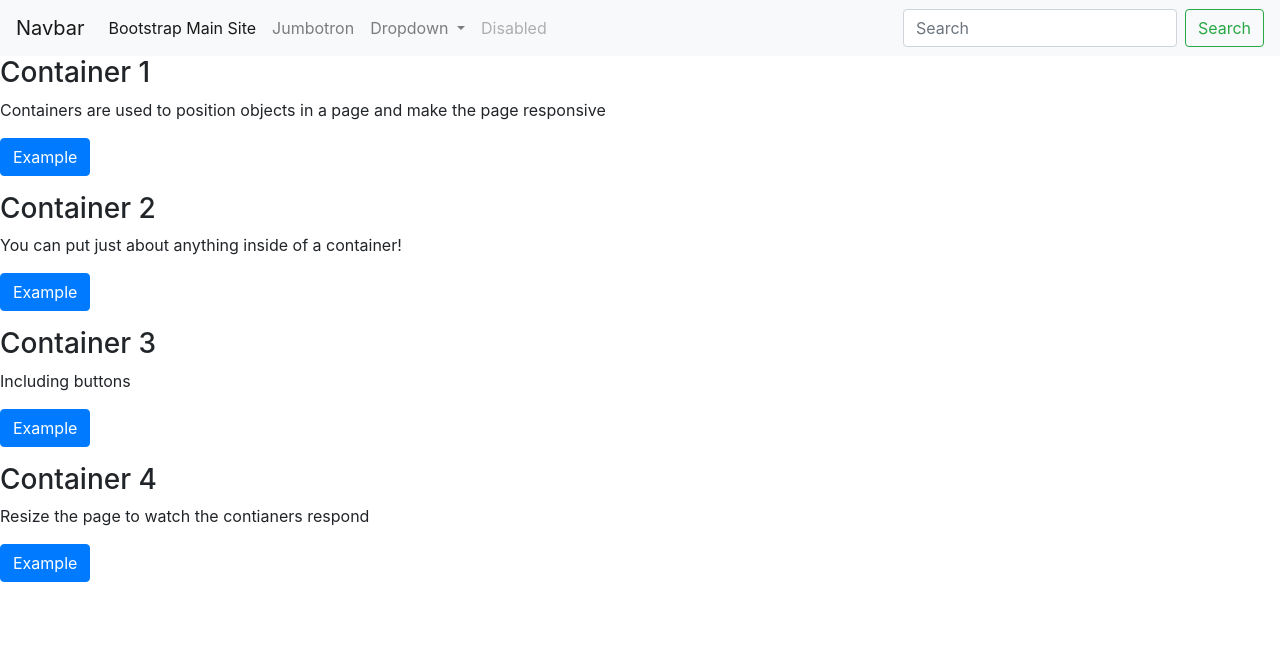
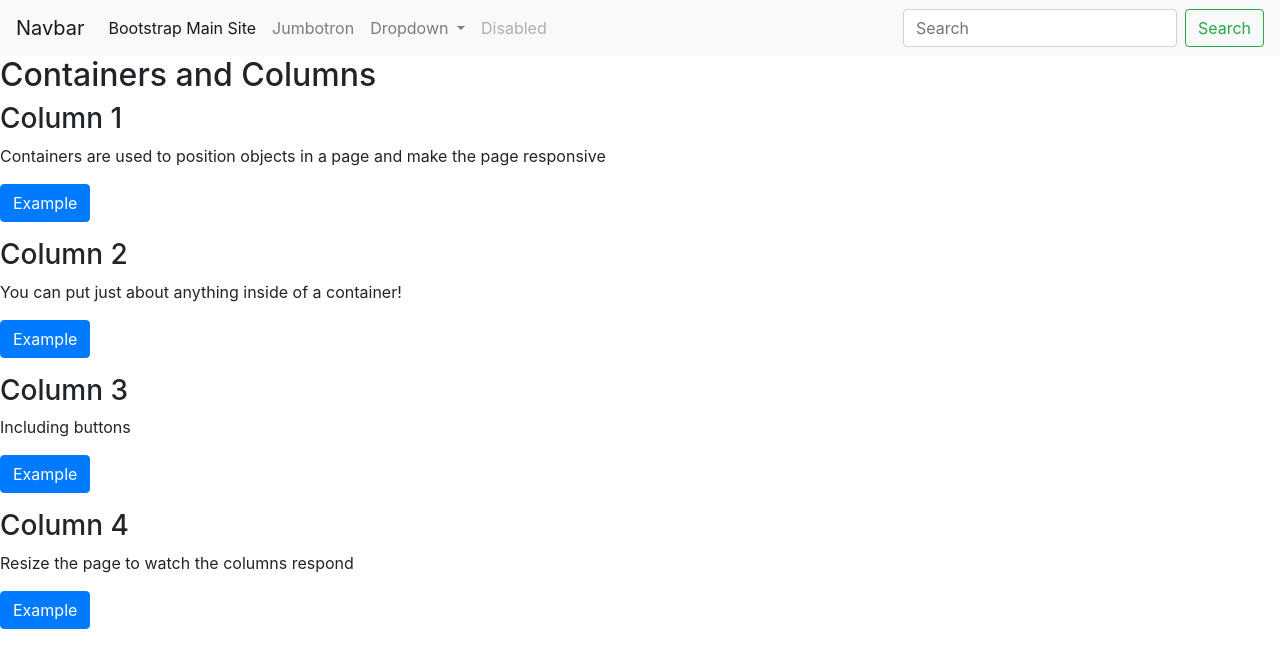
Before and after one commit to conway40/teacher-lab, a plain HTML site: page container.html in a window 1280 px wide. Drawn offline with nearby package versions, Linux system fonts and the light colour scheme.

Commit message:
added headings to each page

```diff
--- a/container.html
+++ b/container.html
@@ -66,7 +66,13 @@
   <!-- you should insert the classes from the instructions. -->
 
   <!-- Add the class "container" -->
+
     <div class="">
+      <!-- Add the class "row" -->
+      <div class="">
+
+          <h2>Containers and Columns</h2>
+      </div>
 
       <!-- Add the class "row" -->
       <div class="">
@@ -75,7 +81,7 @@
         <div class="">
           <div class="thumbnail">
             <div class="caption">
-              <h3>Container 1</h3>
+              <h3>Column 1</h3>
               <p>Containers are used to position objects in a page and make the page responsive</p>
               <p><a href="#" class="btn btn-primary" role="button">Example</a></p>
             </div>
@@ -86,7 +92,7 @@
         <div class="">
           <div class="thumbnail">
             <div class="caption">
-              <h3>Container 2</h3>
+              <h3>Column 2</h3>
               <p>You can put just about anything inside of a container!</p>
               <p><a href="#" class="btn btn-primary" role="button">Example</a></p>
             </div>
@@ -97,7 +103,7 @@
         <div class="">
           <div class="thumbnail">
             <div class="caption">
-              <h3>Container 3</h3>
+              <h3>Column 3</h3>
               <p>Including buttons</p>
               <p><a href="#" class="btn btn-primary" role="button">Example</a></p>
             </div>
@@ -108,8 +114,8 @@
         <div class="">
           <div class="thumbnail">
             <div class="caption">
-              <h3>Container 4</h3>
-              <p>Resize the page to watch the contianers respond</p>
+              <h3>Column 4</h3>
+              <p>Resize the page to watch the columns respond</p>
               <p><a href="#" class="btn btn-primary" role="button">Example</a></p>
             </div>
           </div>
```
Also changed, not shown: image.html (+8 -0 lines), table.html (+2 -0 lines).
